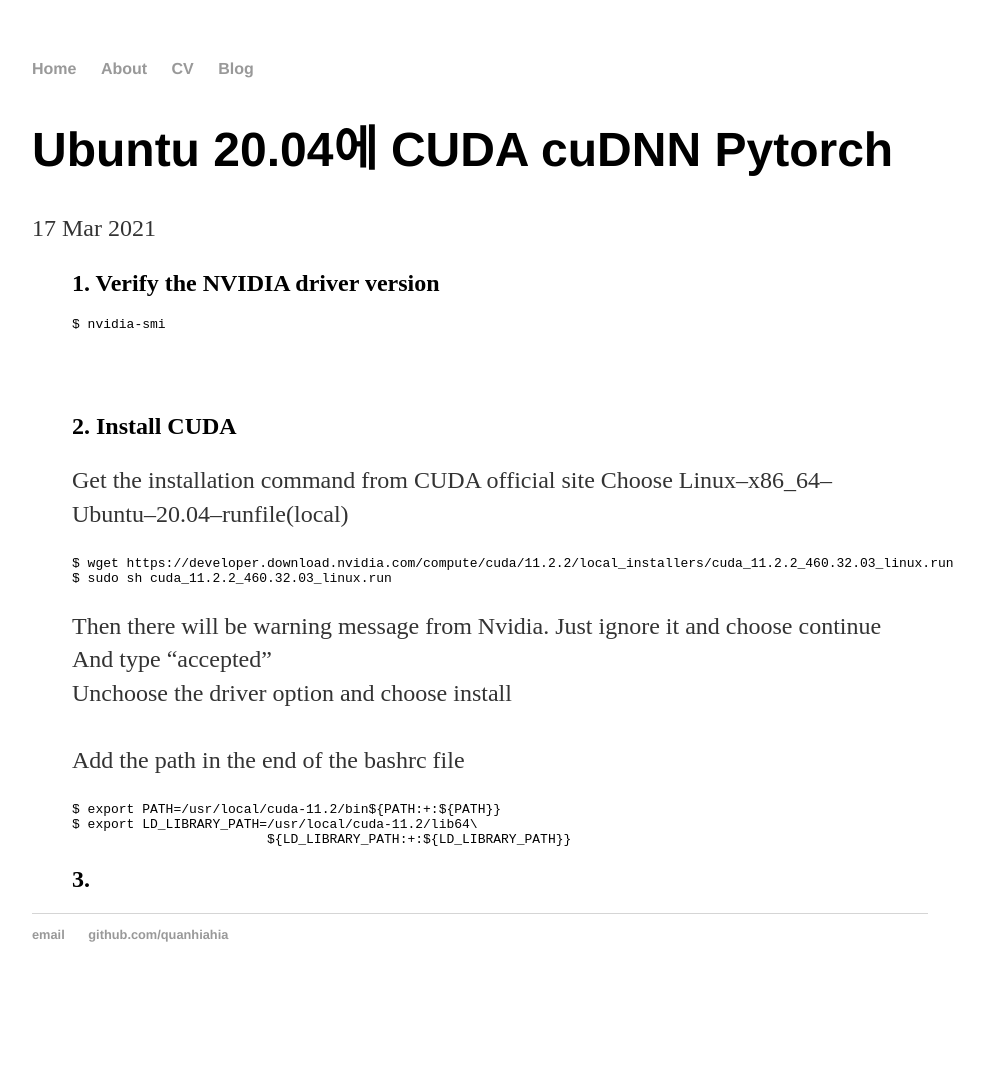
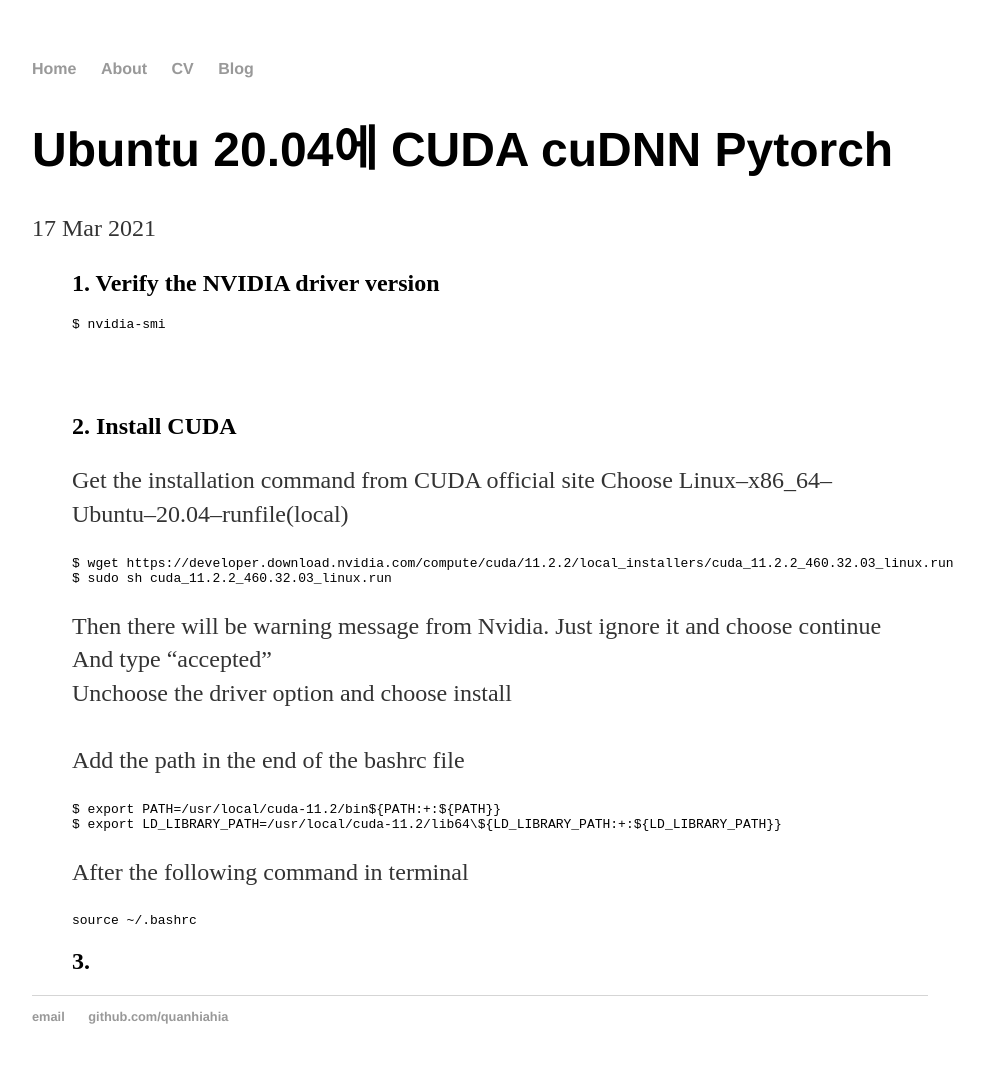
Before and after one commit to quanhiahia/quanhiahia.github.io, a Jekyll site: the page built from _posts/2021-03-17-First-blog.md, in a window 1280 px wide. Shown: the whole page, without its empty margins (160-1144 px from the left). Built offline with Jekyll 4.4.1, drawn with Linux system fonts in a browser that asks for light colours; before the commit the page ends 1002 px from its top, so only the background shows below that.

Commit message:
Update 2021-03-17-First-blog.md

````diff
--- a/_posts/2021-03-17-First-blog.md
+++ b/_posts/2021-03-17-First-blog.md
@@ -26,7 +26,10 @@ date: 2021-03-17
 > Add the path in the end of the bashrc file
 > ```
 > $ export PATH=/usr/local/cuda-11.2/bin${PATH:+:${PATH}}
-> $ export LD_LIBRARY_PATH=/usr/local/cuda-11.2/lib64\
-                         ${LD_LIBRARY_PATH:+:${LD_LIBRARY_PATH}}
+> $ export LD_LIBRARY_PATH=/usr/local/cuda-11.2/lib64\${LD_LIBRARY_PATH:+:${LD_LIBRARY_PATH}}
+> ```
+> After the following command in terminal
+> ```
+> source ~/.bashrc
 > ```
 > ## 3.
````
